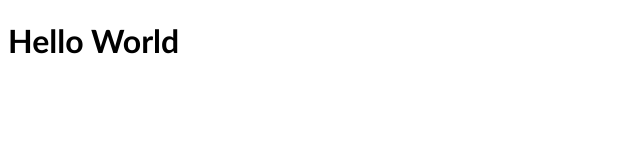
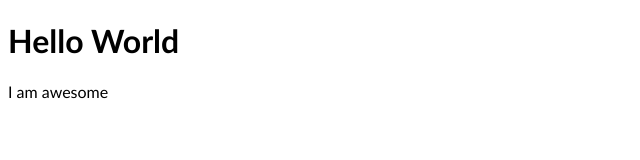
Before and after one commit to androidsareeveil/SampleApp, a plain HTML site: page index.html in a window 1280 px wide. Shown: the whole page, without its empty margins (0-640 px from the left). Drawn offline with Linux system fonts and the light colour scheme.

Commit message:
Added Awesome Code
I am awesome

```diff
--- a/index.html
+++ b/index.html
@@ -7,7 +7,7 @@
 
 <h1>Hello World</h1>
 
-
+I am awesome
 
 </body>
 </html>
```
